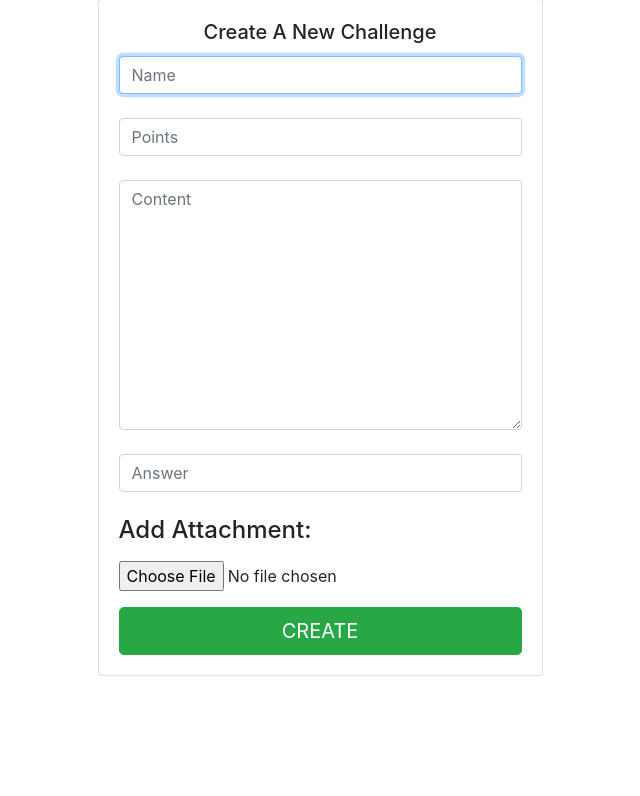
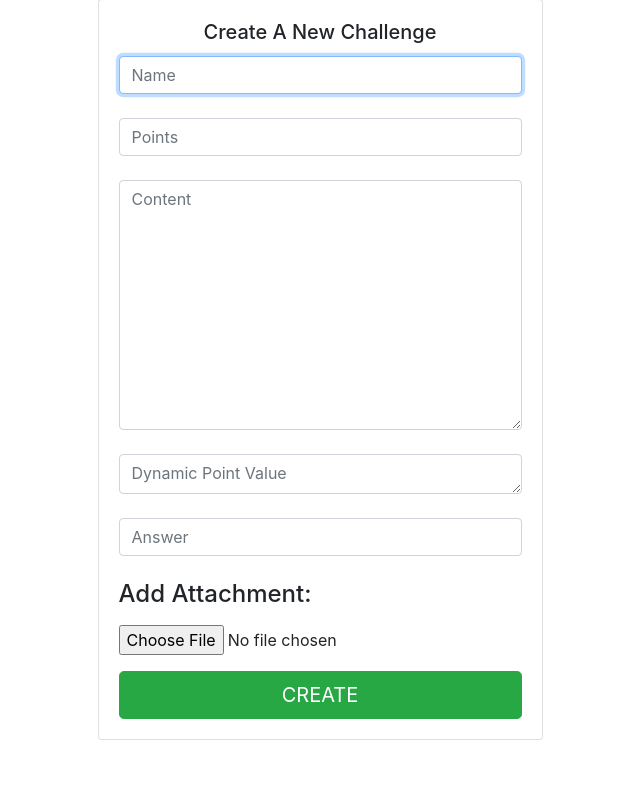
Before and after one commit to CCLDArjun/Quizer, a Flask app: template templates/admin_templates/add_challenge.html in a window 1280 px wide. Shown: the part 109-905 px from the top of the page, without its empty margins (320-960 px from the left). Before the commit the page ends 785 px from the top, so only its background shows below. Run offline with Flask 2, Linux system fonts and the light colour scheme; the template is opened without the code that fills it: values that come from a table or form of the project are taken from there, others are empty; data comes from the database, SQL or seed files in the repository; both versions use the stored data as it was after the commit; some libraries are stand-ins or nearby versions.

Commit message:
added dynamic point values

```diff
--- a/blueprints/__init__.py
+++ b/blueprints/__init__.py
@@ -48,9 +48,10 @@ class Challenge(db.Model):
 	answer = db.Column(db.String(225), unique=False, nullable=False)
 	tries = db.Column(db.Integer, unique=False, default=0)
 	attachment_filename = db.Column(db.String(255), unique=False, nullable=True)
+	dynamic_point_reduction = db.Column(db.Integer, default=0)
 
 	def __repr__(self):
-		return '<Challenge {} points: {} content: {} answer: {}>'.format(self.name, self.points, self.content[0:6], self.answer)
+		return '<Challenge {} points: {} content: {} answer: {} dynamic_point: {}>'.format(self.name, self.points, self.content[0:6], self.answer, self.dynamic_point_reduction)
 
 @app.errorhandler(404)
 def page_not_found(e):
--- a/blueprints/challenges/routes.py
+++ b/blueprints/challenges/routes.py
@@ -94,6 +94,8 @@ def catch_all(path):
 			if challenge.answer == attempted_answer:
 				flash('Correct!', at.green.value)
 				user.points += challenge.points
+				if challenge.points - challenge.dynamic_point_reduction >= 1:
+					challenge.points -= challenge.dynamic_point_reduction
 				challenge.solved_users.append(user)
 				db.session.commit()
 				return render_template("answer_challenge.html", challenge=challenge, solved=True, num_solves=challenge.solved_users.count(), graph_data=get_challenge_graph(challenge.name))
--- a/templates/admin_templates/add_challenge.html
+++ b/templates/admin_templates/add_challenge.html
@@ -27,6 +27,10 @@
             </div>
             <br>
             <div class="form-label-group">
+              <textarea name="dynamicPointVal" class="form-control" placeholder="Dynamic Point Value" style="height: 40px"></textarea>
+            </div>
+            <br>
+            <div class="form-label-group">
               <input type="text" id="inputAnswer" class="form-control" placeholder="Answer" name="answer" value="{{request.form.answer}}" required>
             </div>
             <br>
@@ -47,6 +51,9 @@
             </div>
             <div class="form-label-group">
               <h4>Content:</h4><textarea name="content" class="form-control" placeholder="Content" style="height: 250px">{{ challenge.content }}</textarea><br>
+            </div>
+            <div class="form-label-group">
+              <h4>Dynamic Point Value:</h4><h7>Leave As 0 if you dont want it dynamic</h7><textarea name="dynamicPointVal" class="form-control" placeholder="Dynamic Point Value" style="height: 40px">{{ challenge.dynamic_point_reduction }}</textarea><br>
             </div>
             {% if challenge.attachment_filename %}
             <div class="form-group">
--- a/templates/admin_templates/index.html
+++ b/templates/admin_templates/index.html
@@ -15,8 +15,8 @@
 		<p>
 			<h3 class="mt-1">{{ num_challenges }} Challenges</h3>
 	  		<h3 class="mt-1">{{ num_users }} People</h3>
-	  		<h3 class="mt-1 text-success" >{{ (num_solves/num_tries)*100.0 }} % Correct Submitted</h3>
-	  		<h3 class="mt-1 text-danger" >{{ 100-((num_solves/num_tries)*100.0) }} % Incorrect Submitted</h3>
+	  		<h3 class="mt-1 text-success" >{{ 100*(num_solves/num_tries)|round(1) }} % Correct Submitted</h3>
+	  		<h3 class="mt-1 text-danger" >{{ 100-((num_solves/num_tries)*100.0)|round(1) }} % Incorrect Submitted</h3>
 	  	</p>
 	</div>
 	<div style="float: right;">
```
Also changed, not shown: blueprints/admin/routes.py (+4 -3 lines), databases/users.db, 1 other file.
